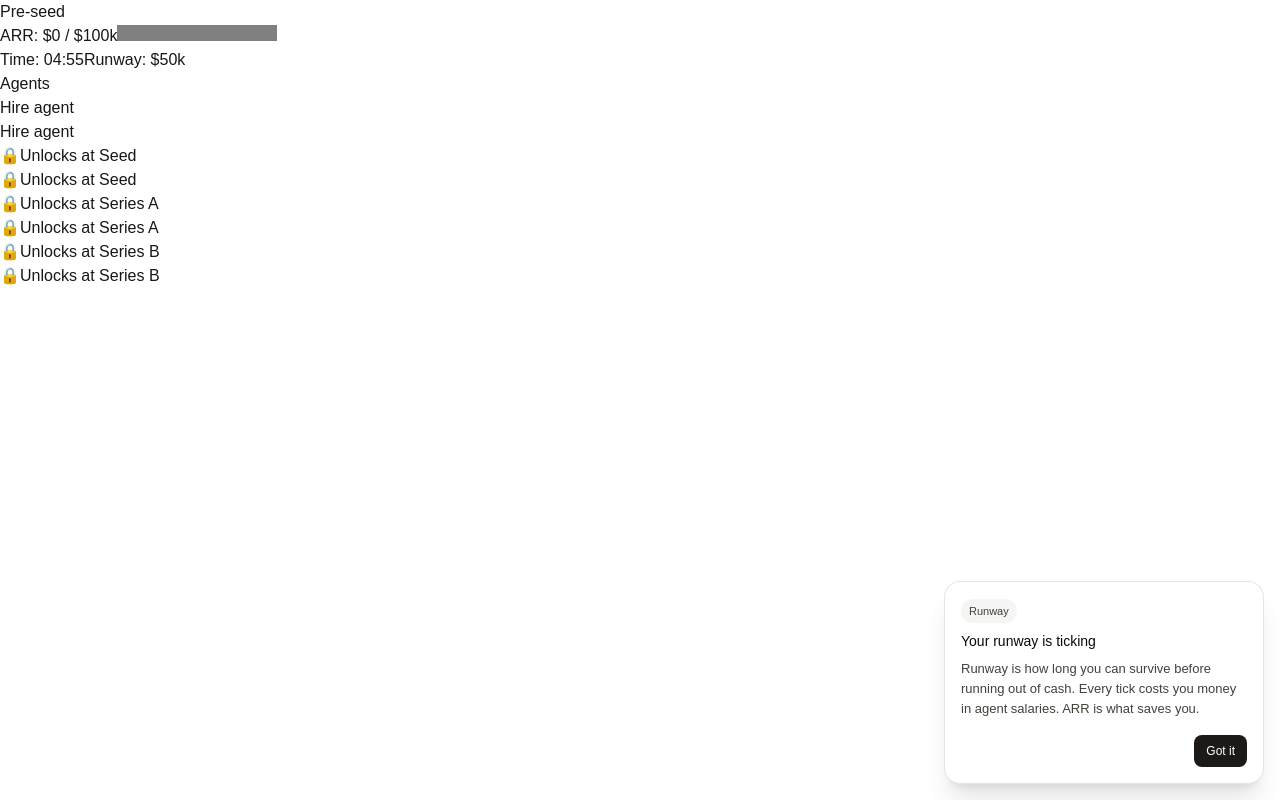
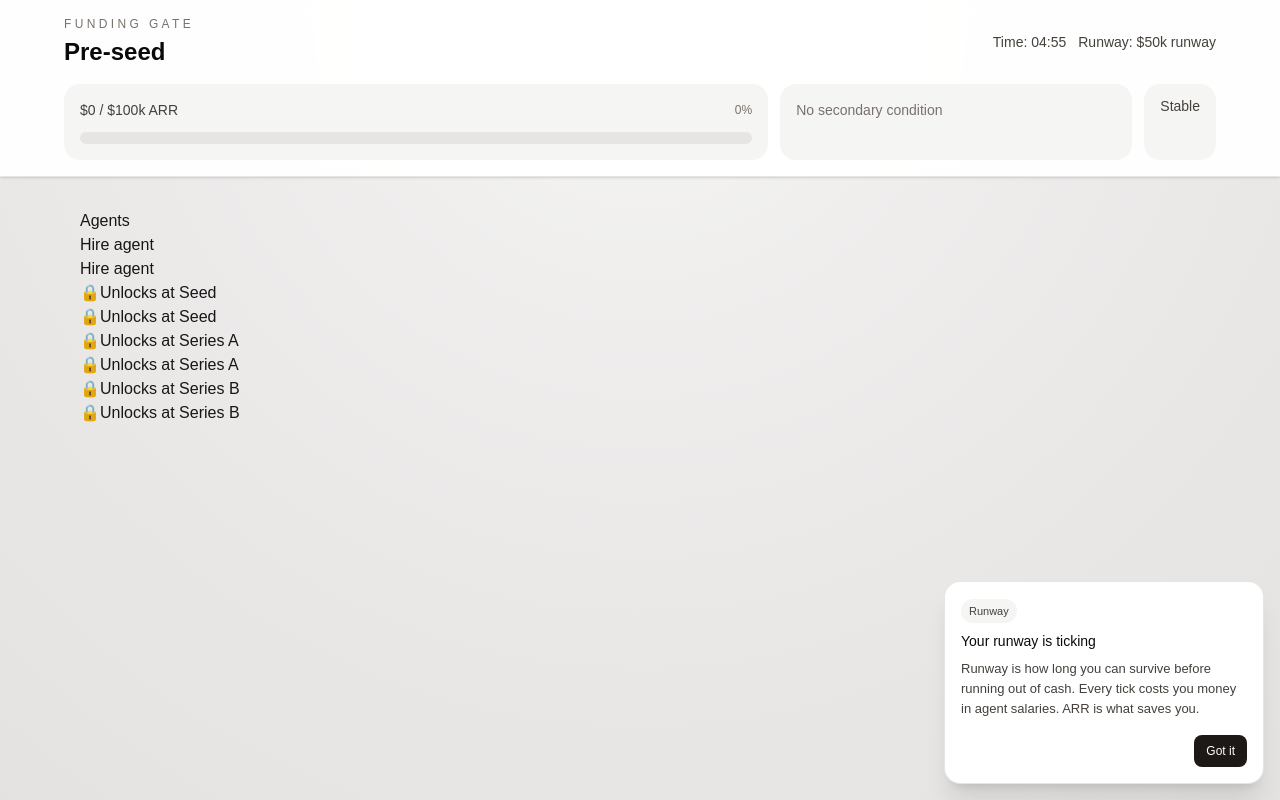
Before and after one commit to jwihardi/bitcamp-2026, a Next.js app in the folder da-app/: page / in a window 1280 px wide. Built offline with nearby package versions, Linux system fonts and the light colour scheme.

Commit message:
FUNDING_GATES.md

```diff
--- a/da-app/src/app/page.tsx
+++ b/da-app/src/app/page.tsx
@@ -1,24 +1,34 @@
 'use client'
 
-import { GameProvider } from '../context/GameContext'
 import { HUD } from '../components/HUD'
 import { AgentGrid } from '../components/AgentGrid'
 import { ChaosEventCard } from '../components/ChaosEventCard'
 import { TipCard } from '../components/TipCard'
 import { GameOverScreen } from '../components/GameOverScreen'
 import { IPOScreen } from '../components/IPOScreen'
+import { useGame } from '../context/GameContext'
 
-export default function Home() {
+function HomeContent() {
+  const { state } = useGame()
+
   return (
-    <GameProvider>
+    <div
+      className={`min-h-screen bg-[radial-gradient(circle_at_top,_rgba(245,245,244,0.95),_rgba(231,229,228,0.75)_40%,_rgba(214,211,209,0.65))] ${
+        state.phase === 'burn_mode' ? 'animate-[pulse_2s_ease-in-out_infinite]' : ''
+      }`}
+    >
       <HUD />
-      <main>
+      <main className="mx-auto max-w-6xl px-4 py-8">
         <AgentGrid />
       </main>
       <ChaosEventCard />
       <TipCard />
       <GameOverScreen />
       <IPOScreen />
-    </GameProvider>
+    </div>
   )
 }
+
+export default function Home() {
+  return <HomeContent />
+}
--- a/da-app/src/components/GameOverScreen.tsx
+++ b/da-app/src/components/GameOverScreen.tsx
@@ -2,6 +2,12 @@
 
 import { useGame } from '../context/GameContext'
 import { ROUNDS } from '../lib/constants'
+
+function fmtMoney(value: number) {
+  if (value >= 1_000_000) return `$${(value / 1_000_000).toFixed(1)}M`
+  if (value >= 1_000) return `$${(value / 1_000).toFixed(0)}k`
+  return `$${value.toFixed(0)}`
+}
 
 export function GameOverScreen() {
   const { state, dispatch } = useGame()
@@ -9,12 +15,20 @@ export function GameOverScreen() {
   if (state.phase !== 'game_over') return null
 
   return (
-    <div>
-      <h1>Game Over</h1>
-      <p>You made it to {ROUNDS[state.round].label}</p>
-      <p>Peak ARR: ${state.arr.toLocaleString()}</p>
-      <p>Ticks survived: {state.tickCount}</p>
-      <button onClick={() => dispatch({ type: 'NEW_RUN' })}>Try again</button>
+    <div className="fixed inset-0 z-50 flex items-center justify-center bg-stone-950/80 p-4">
+      <div className="w-full max-w-xl rounded-[28px] bg-white p-8 text-center shadow-2xl">
+        <p className="text-xs uppercase tracking-[0.35em] text-stone-500">Game Over</p>
+        <h1 className="mt-3 text-4xl font-semibold text-stone-950">You made it to {ROUNDS[state.round].label}</h1>
+        <p className="mt-4 text-stone-600">Peak ARR: {fmtMoney(state.arr)} ARR</p>
+        <p className="mt-2 text-stone-600">Ticks survived: {state.tickCount}</p>
+        <button
+          type="button"
+          onClick={() => dispatch({ type: 'NEW_RUN' })}
+          className="mt-8 rounded-2xl bg-stone-950 px-5 py-3 text-sm font-semibold text-white"
+        >
+          Try again
+        </button>
+      </div>
     </div>
   )
 }
--- a/da-app/src/components/HUD.tsx
+++ b/da-app/src/components/HUD.tsx
@@ -1,14 +1,18 @@
 'use client'
 
-import { useEffect, useState } from 'react'
+import { useEffect, useRef, useState } from 'react'
 import { useGame } from '../context/GameContext'
 import { ROUNDS } from '../lib/constants'
 import { checkMilestone } from '../lib/tickEngine'
 
-function fmt(n: number) {
+function fmtMoney(n: number) {
   if (n >= 1_000_000) return `$${(n / 1_000_000).toFixed(1)}M`
   if (n >= 1_000) return `$${(n / 1_000).toFixed(0)}k`
   return `$${n.toFixed(0)}`
+}
+
+function fmtCount(n: number) {
+  return n.toLocaleString()
 }
 
 function fmtTime(seconds: number) {
@@ -20,17 +24,29 @@ function fmtTime(seconds: number) {
 export function HUD() {
   const { state, dispatch } = useGame()
   const { round, arr, runway, users, features, vcChips, upgrades, phase } = state
+  const config = ROUNDS[round]
 
-  const config = ROUNDS[round]
   const [timerState, setTimerState] = useState(() => ({
     round,
     timeRemaining: config.timeLimit,
   }))
+  const [advanceBanner, setAdvanceBanner] = useState<{
+    roundLabel: string
+    slots: number
+  } | null>(null)
+  const [showFlash, setShowFlash] = useState(false)
+
+  const latestStateRef = useRef(state)
+  useEffect(() => {
+    latestStateRef.current = state
+  }, [state])
 
   useEffect(() => {
     if (phase === 'game_over' || phase === 'ipo' || phase === 'prestige_shop') return
 
     const id = setInterval(() => {
+      const currentState = latestStateRef.current
+
       setTimerState((current) => {
         if (current.round !== round) {
           return {
@@ -40,7 +56,9 @@ export function HUD() {
         }
 
         if (current.timeRemaining <= 1) {
-          dispatch({ type: 'GAME_OVER' })
+          if (!checkMilestone(currentState)) {
+            dispatch({ type: 'GAME_OVER' })
+          }
           return { ...current, timeRemaining: 0 }
         }
 
@@ -54,8 +72,32 @@ export function HUD() {
     return () => clearInterval(id)
   }, [phase, round, dispatch])
 
+  const previousRoundRef = useRef(round)
+  useEffect(() => {
+    if (previousRoundRef.current === round) return
+
+    const bannerId = window.setTimeout(() => {
+      setShowFlash(true)
+      setAdvanceBanner({
+        roundLabel: config.label,
+        slots: config.agentSlotsUnlocked,
+      })
+    }, 0)
+    const flashOffId = window.setTimeout(() => setShowFlash(false), 150)
+    const bannerOffId = window.setTimeout(() => setAdvanceBanner(null), 3000)
+
+    previousRoundRef.current = round
+
+    return () => {
+      window.clearTimeout(bannerId)
+      window.clearTimeout(flashOffId)
+      window.clearTimeout(bannerOffId)
+    }
+  }, [round, config.label, config.agentSlotsUnlocked])
+
   const timeRemaining =
     timerState.round === round ? timerState.timeRemaining : config.timeLimit
+  const threshold = config.timeLimit * 0.2
   const hasPrestigeAccess =
     vcChips > 0 ||
     upgrades.fasterTicks > 0 ||
@@ -64,43 +106,104 @@ export function HUD() {
 
   useEffect(() => {
     if (phase !== 'playing') return
-    const threshold = config.timeLimit * 0.2
-    const milestoneMet = checkMilestone(state)
-    if (timeRemaining <= threshold && !milestoneMet) {
+    if (timeRemaining > threshold) return
+    if (checkMilestone(state)) return
+
+    const id = window.setTimeout(() => {
       dispatch({ type: 'ENTER_BURN_MODE' })
-    }
-  }, [timeRemaining, phase, config.timeLimit, state, dispatch])
+    }, 0)
+
+    return () => window.clearTimeout(id)
+  }, [timeRemaining, threshold, phase, state, dispatch])
+
+  const arrTarget = config.arr || 100_000_000
+  const arrProgress = Math.min(100, (100 * (config.arr ? arr : state.valuation)) / arrTarget)
+  const timerTone =
+    timeRemaining <= 20
+      ? 'text-red-600'
+      : timeRemaining <= 60
+        ? 'text-amber-600'
+        : 'text-stone-700'
+  const runwayTone = runway < 50_000 ? 'text-red-600' : 'text-stone-700'
 
   return (
-    <header>
-      <span>{config.label}</span>
+    <>
+      {showFlash && <div className="pointer-events-none fixed inset-0 z-40 bg-white/70" />}
 
-      <div>
-        <span>ARR: {fmt(arr)} / {fmt(config.arr || 100_000_000)}</span>
-        <progress value={config.arr ? arr : state.valuation} max={config.arr || 100_000_000} />
-      </div>
-
-      {config.users != null && (
-        <span>Users: {users.toLocaleString()} / {config.users.toLocaleString()}</span>
+      {advanceBanner && (
+        <div className="pointer-events-none fixed left-1/2 top-6 z-50 -translate-x-1/2">
+          <div className="rounded-2xl border border-stone-200 bg-white px-5 py-3 text-sm font-medium text-stone-900 shadow-xl">
+            {advanceBanner.roundLabel} unlocked! {advanceBanner.slots} agent slots available.
+          </div>
+        </div>
       )}
 
-      {config.features != null && (
-        <span>Features: {Math.floor(features)} / {config.features}</span>
-      )}
+      <header className="sticky top-0 z-30 border-b border-stone-200 bg-white/95 px-4 py-4 shadow-sm backdrop-blur">
+        <div className="mx-auto flex max-w-6xl flex-col gap-4">
+          <div className="flex flex-wrap items-center justify-between gap-3">
+            <div>
+              <p className="text-xs uppercase tracking-[0.28em] text-stone-500">Funding Gate</p>
+              <h1 className="mt-1 text-2xl font-semibold text-stone-950">{config.label}</h1>
+            </div>
 
-      <span>Time: {fmtTime(timeRemaining)}</span>
+            <div className="flex flex-wrap items-center gap-3 text-sm">
+              <span className={`font-medium ${timerTone}`}>Time: {fmtTime(timeRemaining)}</span>
+              <span className={`font-medium ${runwayTone}`}>Runway: {fmtMoney(runway)} runway</span>
+              {vcChips > 0 && <span className="text-stone-700">VC Chips: {vcChips}</span>}
+              {hasPrestigeAccess && phase === 'playing' && (
+                <button
+                  type="button"
+                  onClick={() => dispatch({ type: 'OPEN_PRESTIGE_SHOP' })}
+                  className="rounded-full border border-stone-300 px-3 py-1.5 text-stone-700"
+                >
+                  Chip Shop
+                </button>
+              )}
+            </div>
+          </div>
 
-      <span>Runway: {fmt(runway)}</span>
+          <div className="grid gap-3 lg:grid-cols-[minmax(0,2fr)_minmax(0,1fr)_auto]">
+            <div className="rounded-2xl bg-stone-100 p-4">
+              <div className="flex items-center justify-between gap-3">
+                <span className="text-sm font-medium text-stone-700">
+                  {fmtMoney(arr)} / {fmtMoney(arrTarget)} ARR
+                </span>
+                <span className="text-xs text-stone-500">{arrProgress.toFixed(0)}%</span>
+              </div>
+              <div className="mt-3 h-3 overflow-hidden rounded-full bg-stone-200">
+                <div
+                  className="h-full rounded-full bg-stone-900 transition-[width] duration-300"
+                  style={{ width: `${arrProgress}%` }}
+                />
+              </div>
+            </div>
 
-      {vcChips > 0 && <span>VC Chips: {vcChips}</span>}
+            <div className="rounded-2xl bg-stone-100 p-4">
+              {config.users != null ? (
+                <p className="text-sm font-medium text-stone-700">
+                  {fmtCount(users)} / {fmtCount(config.users)} users
+                </p>
+              ) : config.features != null ? (
+                <p className="text-sm font-medium text-stone-700">
+                  {Math.floor(features)} / {config.features} features
+                </p>
+              ) : (
+                <p className="text-sm font-medium text-stone-500">No secondary condition</p>
+              )}
+            </div>
 
-      {hasPrestigeAccess && phase === 'playing' && (
-        <button type="button" onClick={() => dispatch({ type: 'OPEN_PRESTIGE_SHOP' })}>
-          Chip Shop
-        </button>
-      )}
-
-      {phase === 'burn_mode' && <span>⚠ Burn mode active</span>}
-    </header>
+            <div
+              className={`rounded-2xl px-4 py-3 text-sm font-medium ${
+                phase === 'burn_mode'
+                  ? 'bg-red-100 text-red-700 ring-2 ring-red-200'
+                  : 'bg-stone-100 text-stone-700'
+              }`}
+            >
+              {phase === 'burn_mode' ? 'Burn mode active' : 'Stable'}
+            </div>
+          </div>
+        </div>
+      </header>
+    </>
   )
 }
```
